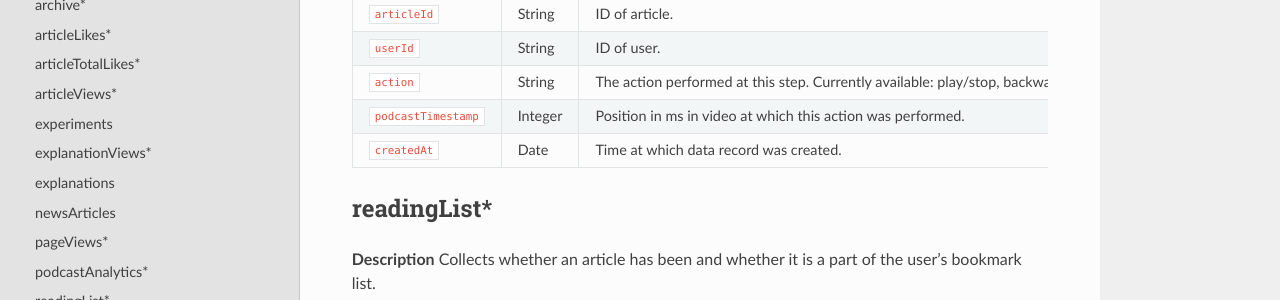
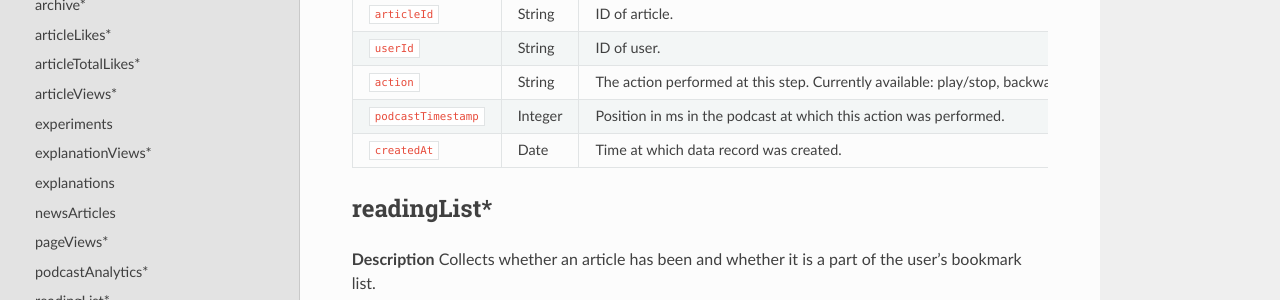
Before and after one commit to Informfully/Documentation, a Sphinx documentation site: the page built from docs/source/database.rst, in a window 1280 px wide and 900 px high, scrolled down 6365 px. Shown: the part 151-451 px from the top of the window. Built offline with Sphinx 7.4.7 and the Read the Docs theme 2.0.0, drawn with Linux system fonts in a browser that asks for light colours; some of the changed text lies outside the part shown.

Commit message:
Update database.rst

```diff
--- a/docs/source/database.rst
+++ b/docs/source/database.rst
@@ -487,7 +487,7 @@
      - The action performed at this step. Currently available: play/stop, backwards, fastforward, sliderSearchComplete, single-/doubleTapLeft, single-/doubleTapRight, heartbeat every 10 seconds, fullscreenExit/-activate.
    * - ``podcastTimestamp``
      - Integer
-     - Position in ms in video at which this action was performed.
+     - Position in ms in the podcast at which this action was performed.
    * - ``createdAt``
      - Date
      - Time at which data record was created.
@@ -781,7 +781,7 @@
      - The action performed at this step. Currently available: play/stop, backwards, fastforward, sliderSearchComplete, single-/doubleTapLeft, single-/doubleTapRight, heartbeat every 10 seconds, fullscreenExit/-activate.
    * - ``videoTimestamp``
      - Integer
-     - Position in ms in video at which this action was performed.
+     - Position in ms in the video at which this action was performed.
    * - ``createdAt``
      - Date
      - Time at which data record was created.
```
